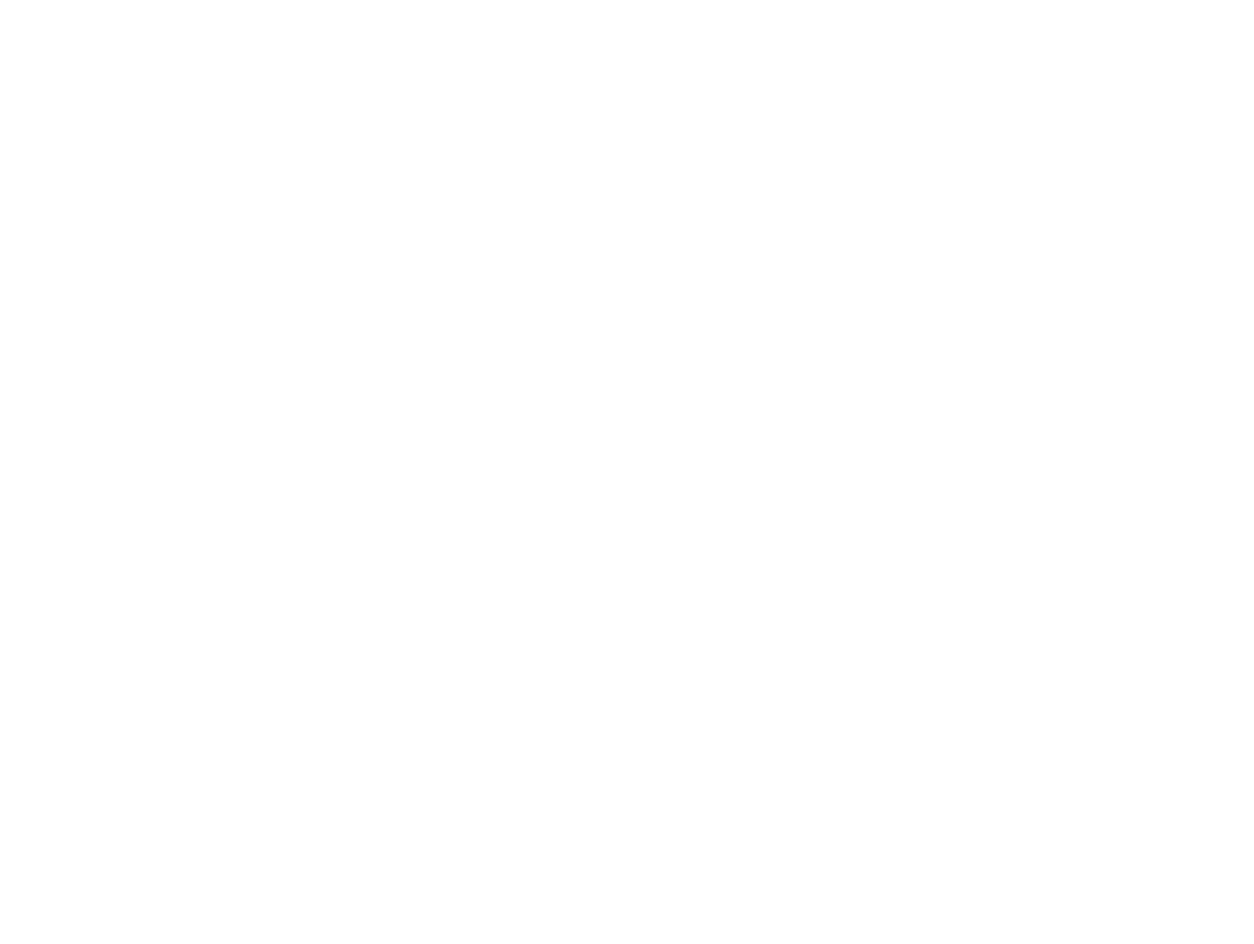
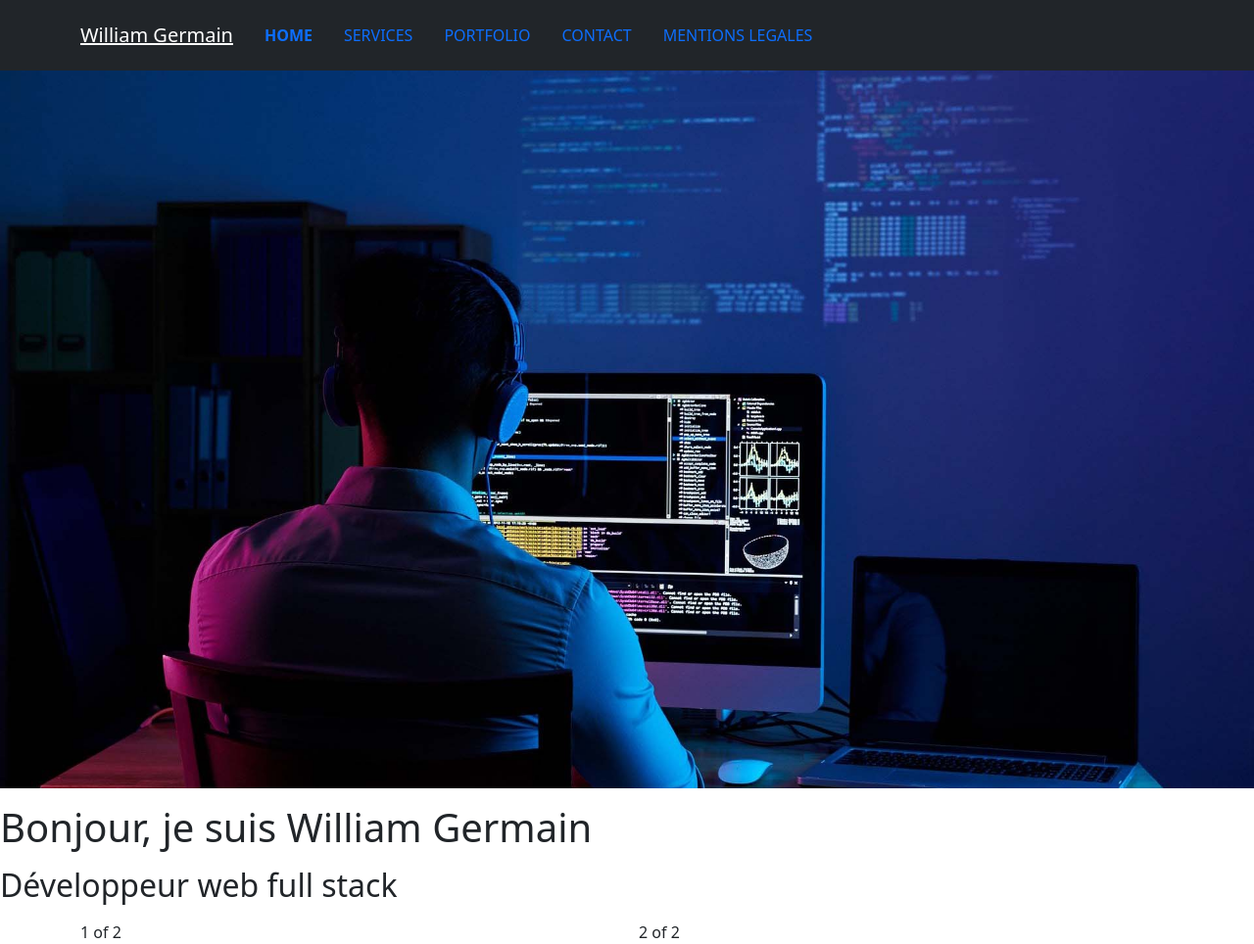
Before and after one commit to Kookaipersan/devoir-portfolio-germain, a plain HTML site: page index.html in a window 1280 px wide. Shown: the whole page at 98% size. Before the commit the page ends 800 px from the top, so only its background shows below. Drawn offline with nearby package versions, Linux system fonts and the light colour scheme.

Commit message:
enregistrement

```diff
--- a/default/style.css
+++ b/default/style.css
@@ -0,0 +1,4 @@
+
+@media all and (max-width: 600px) {
+    header img { width: 100%; }
+  }
--- a/index.html
+++ b/index.html
@@ -4,12 +4,70 @@
 <head>
     <meta charset="UTF-8">
     <meta name="viewport" content="width=device-width, initial-scale=1.0">
-    <link href="https://cdn.jsdelivr.net/npm/bootstrap@5.0.2/dist/css/bootstrap.min.css" rel="stylesheet" integrity="sha384-EVSTQN3/azprG1Anm3QDgpJLIm9Nao0Yz1ztcQTwFspd3yD65VohhpuuCOmLASjC" crossorigin="anonymous">
-   <link rel="stylesheet" href="../devoir-portfolio-germain/default/style.css">
+    <link rel="preconnect" href="https://fonts.googleapis.com">
+    <link rel="preconnect" href="https://fonts.gstatic.com" crossorigin>
+    <link
+        href="https://fonts.googleapis.com/css2?family=Nunito+Sans:ital,opsz,wght@0,6..12,200..1000;1,6..12,200..1000&display=swap"
+        rel="stylesheet">
+    <link href="https://cdn.jsdelivr.net/npm/bootstrap@5.0.2/dist/css/bootstrap.min.css" rel="stylesheet"
+        integrity="sha384-EVSTQN3/azprG1Anm3QDgpJLIm9Nao0Yz1ztcQTwFspd3yD65VohhpuuCOmLASjC" crossorigin="anonymous">
+    <link rel="stylesheet" href="../devoir-portfolio-germain/default/style.css">
     <title>Page 1</title>
 </head>
 
+
 <body>
+    <header>
+        <nav class="navbar bg-dark navbar-dark navbar-expand">
+            <div class="container">
+                <div class="navbar-brand">
+                    <a class="text-white" href="#">William Germain</a>
+                </div>
+                <div class="collapse navbar-collapse">
+                    <ul class="navbar nav">
+                        <li class="nav-item">
+                            <a href="#" class="nav-link active"><strong>HOME</strong></a>
+                        </li>
+                        <li class="nav-item">
+                            <a href="#" class="nav-link active">SERVICES</a>
+                        </li>
+                        <li class="nav-item">
+                            <a href="#" class="nav-link active">PORTFOLIO</a>
+                        </li>
+                        <li class="nav-item">
+                            <a href="#" class="nav-link active">CONTACT</a>
+                        </li>
+                        <li class="nav-item">
+                            <a href="#" class="nav-link active">MENTIONS LEGALES</a>
+                        </li>
+                    </ul>
+                </div>
+            </div>
+        </nav>
+    </header>
+    <div class="image-container">
+        <img src="../devoir-portfolio-germain/default/images/hero-bg.jpg" class="w-100 min-vh-50" alt="hero-bg">
+        <div class="text-one">
+            <p>
+            <h1>Bonjour, je suis William Germain</h1>
+            </p>
+            <p>
+            <h2>Développeur web full stack</h2>
+            </p>
+        </div>
+    </div>
+    <div class="container">
+        <div class="row">
+            <div class="col">
+                1 of 2
+            </div>
+            <div class="col">
+                2 of 2
+            </div>
+
+
+
+
 
 </body>
 
```
